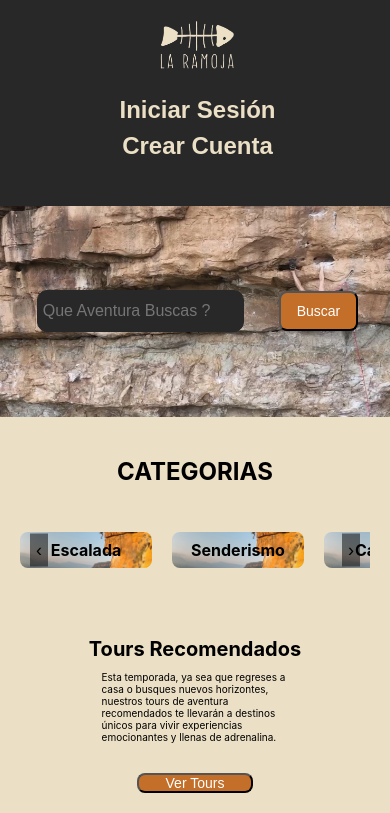
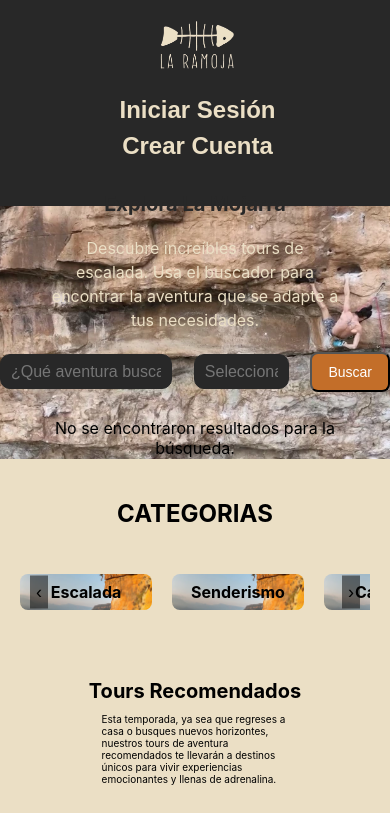
Before and after one commit to DanMeraDev/TCD_PI1_C4_E3, a React (Vite) app in the folder frontend/: page /home in a window 390 px wide. Shown: the top 813 px of the page. Built offline with nearby package versions, Linux system fonts and the light colour scheme.

Commit message:
Trabajando en barra busqueda

```diff
--- a/frontend/package.json
+++ b/frontend/package.json
@@ -12,7 +12,9 @@
   "dependencies": {
     "axios": "^1.7.7",
     "bootstrap": "^5.3.3",
+    "date-fns": "^4.1.0",
     "react": "^18.3.1",
+    "react-datepicker": "^7.5.0",
     "react-dom": "^18.3.1",
     "react-icons": "^5.3.0",
     "react-router-dom": "^6.27.0"
--- a/frontend/src/components/SearchSection/SearchSection.jsx
+++ b/frontend/src/components/SearchSection/SearchSection.jsx
@@ -1,13 +1,95 @@
+import React, { useState } from 'react';
+import axios from 'axios';
+import DatePicker from 'react-datepicker';
+import 'react-datepicker/dist/react-datepicker.css';
 import BtnPrimary from '../Buttons/BtnPrimary/BtnPrimary';
 import './searchSection.css';
 
 const SearchSection = () => {
+    const [keyword, setKeyword] = useState('');
+    const [selectedDate, setSelectedDate] = useState(null);
+    const [results, setResults] = useState([]);
+    const [loading, setLoading] = useState(false);
+    const [error, setError] = useState(null);
+
+    const handleSearch = async () => {
+        if (!keyword || !selectedDate) {
+            alert("Por favor, completa la palabra clave y selecciona una fecha.");
+            return;
+        }
+
+        setLoading(true);
+        setError(null);
+
+        try {
+            // Realizamos el GET al endpoint de tours
+            const response = await axios.get('https://ramoja-tours.up.railway.app/api/tours');
+            const tours = response.data;
+
+            // Convertimos la fecha seleccionada en un día (3 primeras letras en inglés)
+            const selectedDay = selectedDate.toLocaleDateString('en-US', { weekday: 'short' }).toUpperCase();
+
+            // Filtramos los tours según la descripción y el día
+            const matchingTours = tours.filter(tour =>
+                tour.description.toLowerCase().includes(keyword.toLowerCase()) &&
+                tour.day === selectedDay
+            );
+
+            setResults(matchingTours);
+        } catch (err) {
+            setError("Ocurrió un error al obtener los datos. Inténtalo de nuevo más tarde.");
+        } finally {
+            setLoading(false);
+        }
+    };
+
     return (
         <div className="search-section">
-            <input type="text" placeholder="Que Aventura Buscas ?" className="search-input" />
-            <BtnPrimary children = "Buscar"/>
+            <h2 className="title">Explora La Mojarra</h2>
+            <p className="searcDescription">
+                Descubre increíbles tours de escalada. Usa el buscador para encontrar
+                la aventura que se adapte a tus necesidades.
+            </p>
+
+            <div className="searchBar">
+                <input
+                    type="text"
+                    placeholder="¿Qué aventura buscas?"
+                    className="search-input"
+                    value={keyword}
+                    onChange={(e) => setKeyword(e.target.value)}
+                />
+                <DatePicker
+                    selected={selectedDate}
+                    onChange={(date) => setSelectedDate(date)}
+                    placeholderText="Selecciona una fecha"
+                    className="search-input"
+                    dateFormat="dd/MM/yyyy"
+                    minDate={new Date()} // Restringimos fechas anteriores
+                />
+                <BtnPrimary onClick={handleSearch}>Buscar</BtnPrimary>
+            </div>
+
+            {loading && <p>Cargando...</p>}
+            {error && <p className="error">{error}</p>}
+
+            <div className="results">
+                {results.length > 0 ? (
+                    results.map((tour) => (
+                        <div key={tour.id} className="result-card">
+                            <h3>{tour.destination}</h3>
+                            <p>{tour.description}</p>
+                            <p><strong>Día Disponible:</strong> {tour.day}</p>
+                            <p><strong>Estilo de Escalada:</strong> {tour.climbingStyle}</p>
+                            <p><strong>Nivel:</strong> {tour.level}</p>
+                        </div>
+                    ))
+                ) : (
+                    !loading && <p>No se encontraron resultados para la búsqueda.</p>
+                )}
+            </div>
         </div>
     );
-    };
+};
 
 export default SearchSection;
--- a/frontend/src/components/SearchSection/searchSection.css
+++ b/frontend/src/components/SearchSection/searchSection.css
@@ -1,44 +1,78 @@
 /* Search Section */
 .search-section {
   display: flex;
+  flex-direction: column; /* Cambiado a columna para alinear verticalmente */
   align-items: center;
   justify-content: center;
+  text-align: center;
   width: 100%;
   height: 35vh;
   background-image: url('../../assets/Img/44109efb32961724490d6f03de83b621eb8895fa.png');
   background-repeat: no-repeat;
   background-size: cover;
   background-position: center;
-    flex-direction: row;
-    gap: 30px
+  gap: 15px; /* Espaciado uniforme entre elementos */
 }
 
 .title {
   color: #c36e39; /* Color secundario */
-    font-size: 24px;
+  font-size: 28px; /* Tamaño ajustado */
+  font-weight: bold;
   margin: 0;
 }
 
+.searcDescription {
+  color: #ebdfc5; /* Color de texto descriptivo */
+  font-size: 16px;
+  margin: 10px;
+  line-height: 1.5; /* Mejor espaciado entre líneas */
+  max-width: 80%; /* Limitar ancho en pantallas grandes */
+}
+
+.searchBar {
+  display: flex;
+  flex-direction: row;
+  gap: 10px;
+  justify-content: center;
+  align-items: center;
+  width: 100%;
+}
+
 .search-input {
-    width: 50%;
-    height: 45px;
-    padding: 0 5px;
-    margin: 5px;
+  width: 60%; /* Ancho ajustado para que sea más responsivo */
+  height: 40px;
+  padding: 0 10px;
   font-size: 16px;
   border: 1px solid #282828;
   background-color: #282828;
   color: #ebdfc5;
   border-radius: 10px;
-
+  box-sizing: border-box; /* Para evitar problemas con el padding */
 }
 
+.search-input:focus {
+  outline: none;
+  border-color: #c36e39;
+  box-shadow: 0 0 5px rgba(195, 110, 57, 0.5);
+}
+
+/* Media Queries */
 @media (max-width: 768px) {
   .search-section {
-    height: 25vh;
+      height: 30vh; /* Reducir altura en pantallas pequeñas */
+      gap: 10px; /* Ajustar espaciado */
+  }
+
+  .title {
+      font-size: 24px; /* Reducir tamaño del título */
+  }
+
+  .description {
+      font-size: 14px; /* Reducir tamaño del texto descriptivo */
   }
 
   .search-input {
-    width: 50%;
-    height: 40px;
+      width: 80%; /* Más ancho en pantallas pequeñas */
+      height: 35px; /* Altura ajustada */
   }
 }
```
Also changed, not shown: 1 other file (tests, documents, lock files or other folders). Lines whose indentation alone changed are shown as unchanged.
